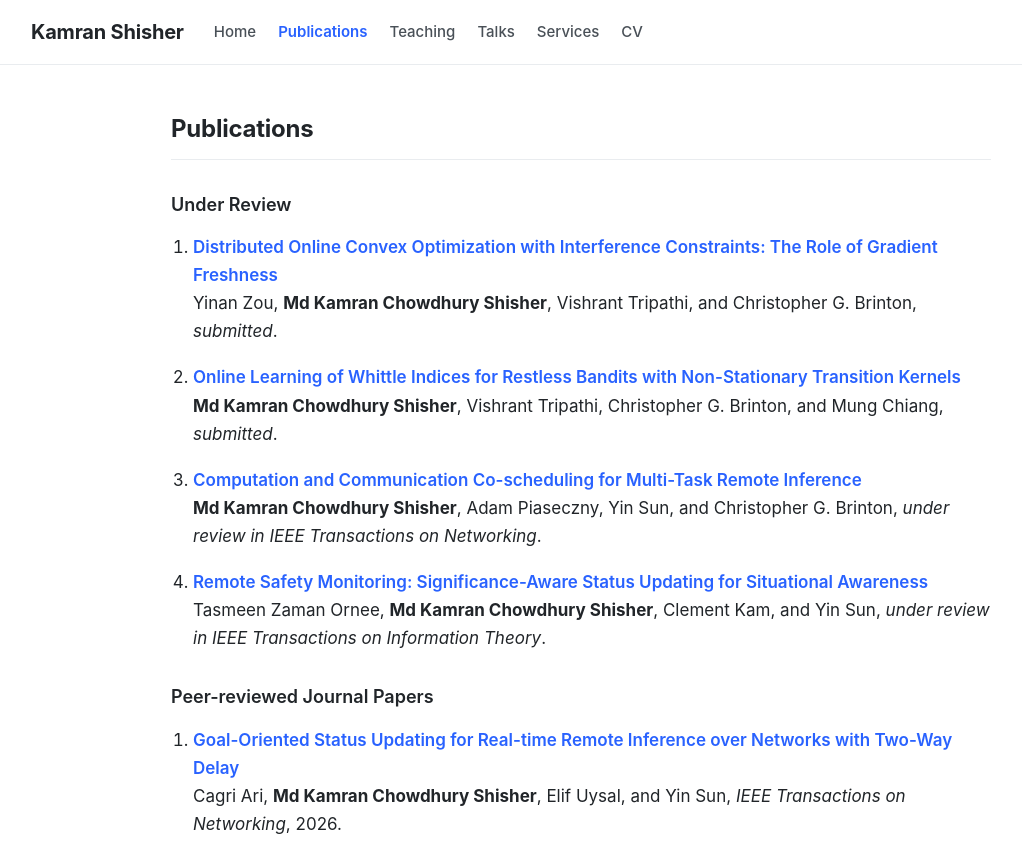
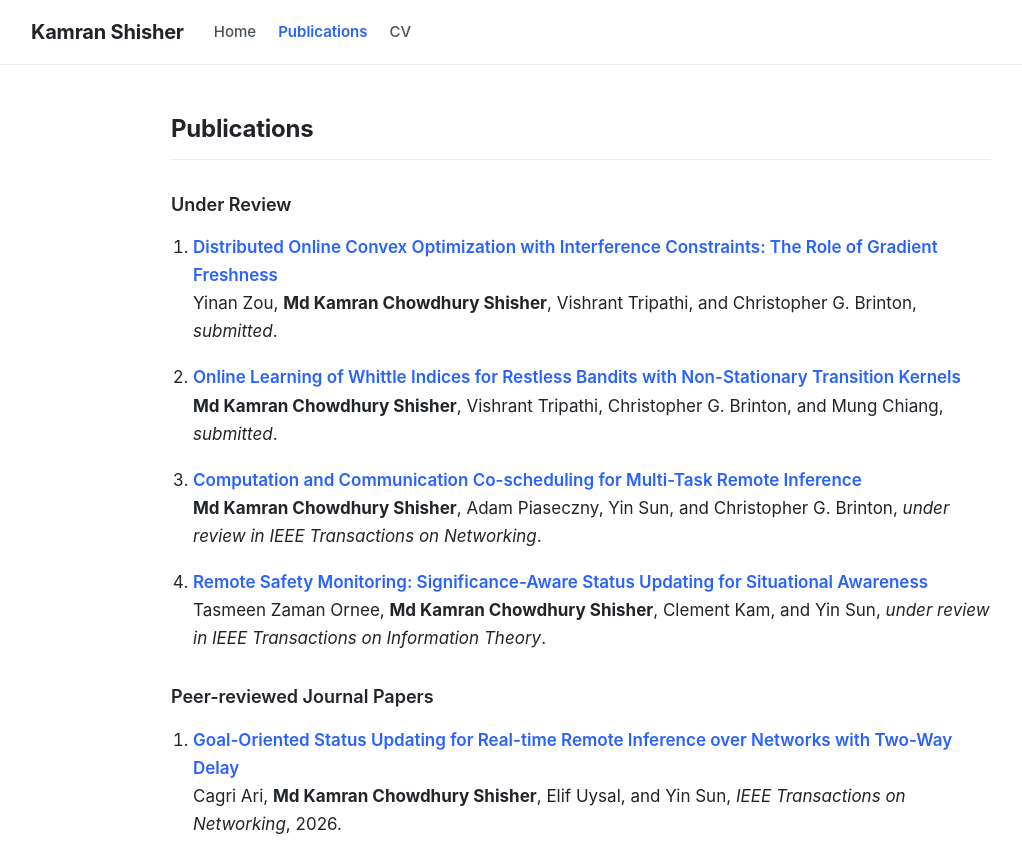
Before and after one commit to Kamran0153/Kamran0153.github.io, a plain HTML site: page publications.html in a window 1280 px wide. Shown: the top 841 px of the page, without its empty margins (59-1081 px from the left). Drawn offline with Linux system fonts and the light colour scheme.

Commit message:
update webpage

```diff
--- a/publications.html
+++ b/publications.html
@@ -14,9 +14,6 @@
             <nav>
                 <a href="./index.html">Home</a>
                 <a href="./publications.html" class="active">Publications</a>
-                <a href="./teaching.html">Teaching</a>
-                <a href="./talk.html">Talks</a>
-                <a href="./services.html">Services</a>
                 <a href="./KamranCV.pdf" target="_blank">CV</a>
             </nav>
         </div>
```
Also changed, not shown: index.html (+0 -1 lines).
